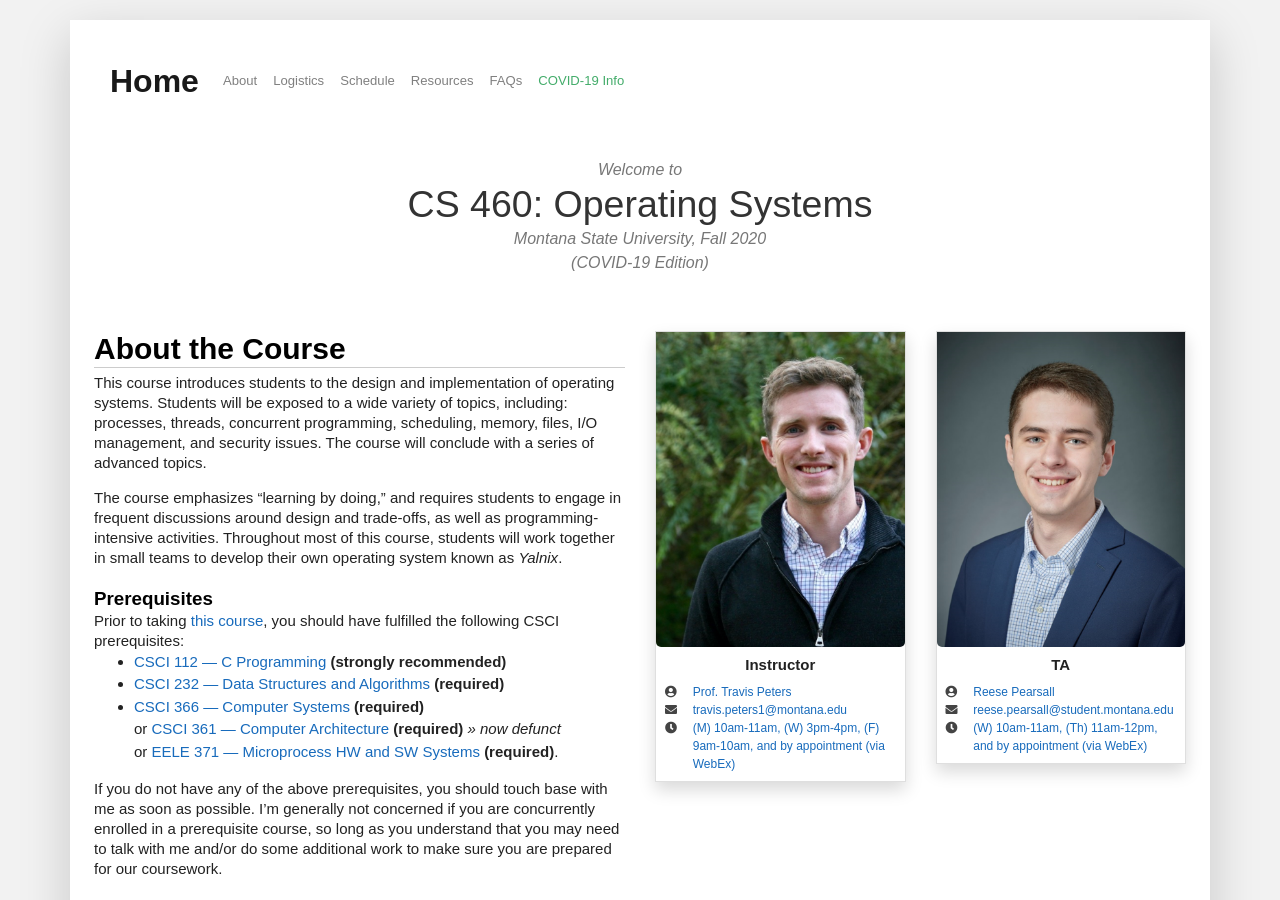
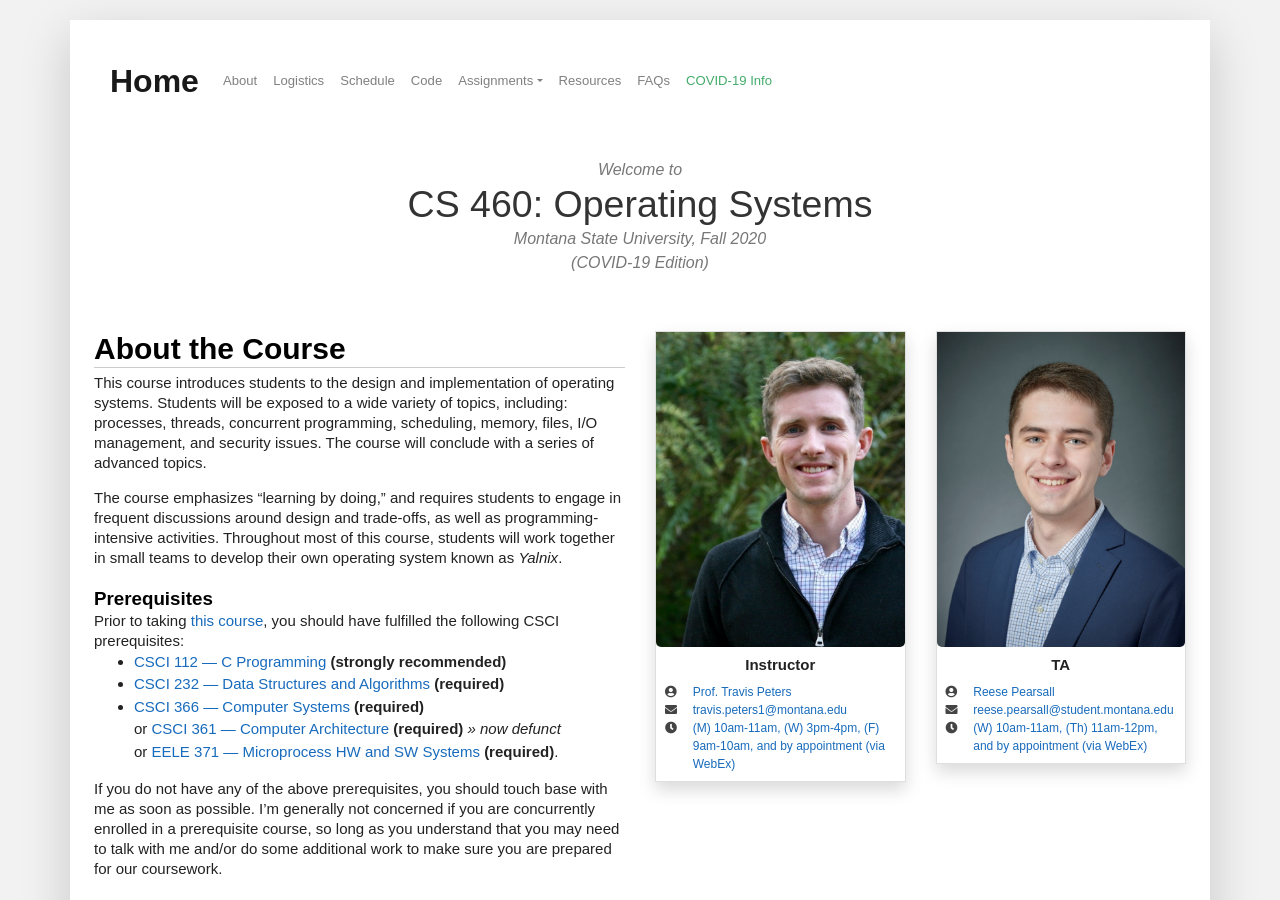
Before and after one commit to traviswpeters/cs460-2020-fall, a Jekyll site: the page built from index.md, in a window 1280 px wide and 900 px high. Built offline with Jekyll 4.4.1, drawn with Linux system fonts in a browser that asks for light colours; nearby versions of some CDN libraries; some web fonts are replaced; comment, search, counter and statistics services are not loaded.

Commit message:
add code + assignments links to site menu

```diff
--- a/_data/settings.yml
+++ b/_data/settings.yml
@@ -56,7 +56,8 @@ menu:
 - {name: 'About', url: '#about-the-course'}
 - {name: 'Logistics', url: '#logistics'}
 - {name: 'Schedule', url: '#schedule'}
-# - {name: 'Assignments', url: '#assignments'}
+- {name: 'Code', url: 'https://github.com/traviswpeters/cs460-code'}
+- {name: 'Assignments', url: '#assignments'}
 # - {name: 'Yalnix', url: 'yalnix'}
 # - {name: 'Exams', url: '#exams'}
 - {name: 'Resources', url: 'resources'}
--- a/_includes/menu.html
+++ b/_includes/menu.html
@@ -30,6 +30,10 @@
                 {% endfor %}
               </div>
             </li>
+            {% else if item.name == 'Code' %}
+            <li class="nav-item">
+                <a class="nav-link" href="{{ item.url }}">{{ item.name }}</a>
+            </li>
             {% else %}
             <li class="nav-item">
                 <a class="nav-link" href="{{ site.baseurl }}/{{ item.url }}">{{ item.name }}</a>
```
